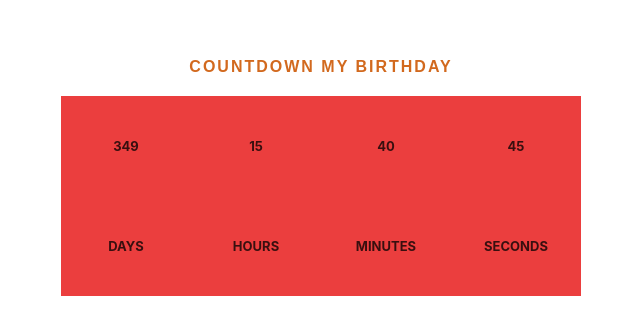
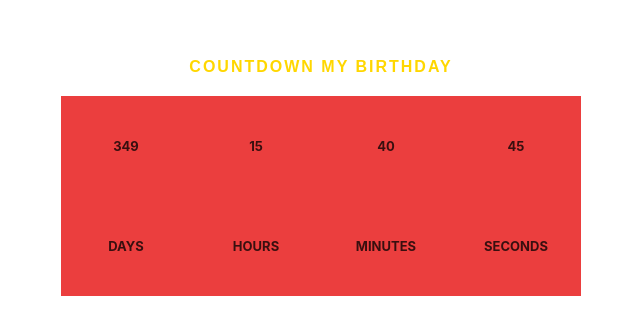
Before and after one commit to sohag1995/jonmo-tarikh, a plain HTML site: page index.html in a window 1280 px wide. Shown: the part 143-478 px from the top of the page, without its empty margins (319-959 px from the left). Drawn offline with Linux system fonts and the light colour scheme; a web font is replaced by a local one.

Commit message:
Update style.css

```diff
--- a/css/style.css
+++ b/css/style.css
@@ -45,7 +45,7 @@ p {
 .title h3{
     font-weight: 900;
     font-family: sans-serif;
-    color: chocolate;
+    color:gold;
     letter-spacing: 2px;
     font-size: medium;
 }
```
